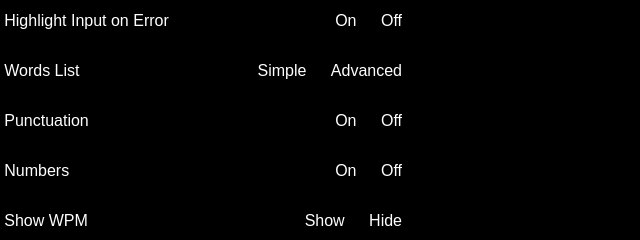
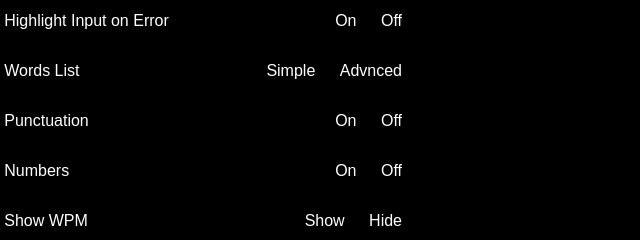
Before and after one commit to GamanaSathvika/SpideyTypes, a plain HTML site: page index.html in a window 1280 px wide. Shown: the part 610-850 px from the top of the page, 567-1207 px from the left. Drawn offline with Linux system fonts and the light colour scheme.

Commit message:
Fix typo in 'Advanced' to 'Advnced'

```diff
--- a/index.html
+++ b/index.html
@@ -1,3 +1,4 @@
+
 <!DOCTYPE html>
 <html lang="en">
 <head>
@@ -94,7 +95,7 @@
         <p>Words List</p>
         <div>
           <span>Simple</span>
-          <span>Advanced</span>
+          <span>Advnced</span>
         </div>
 
       </div>
```
